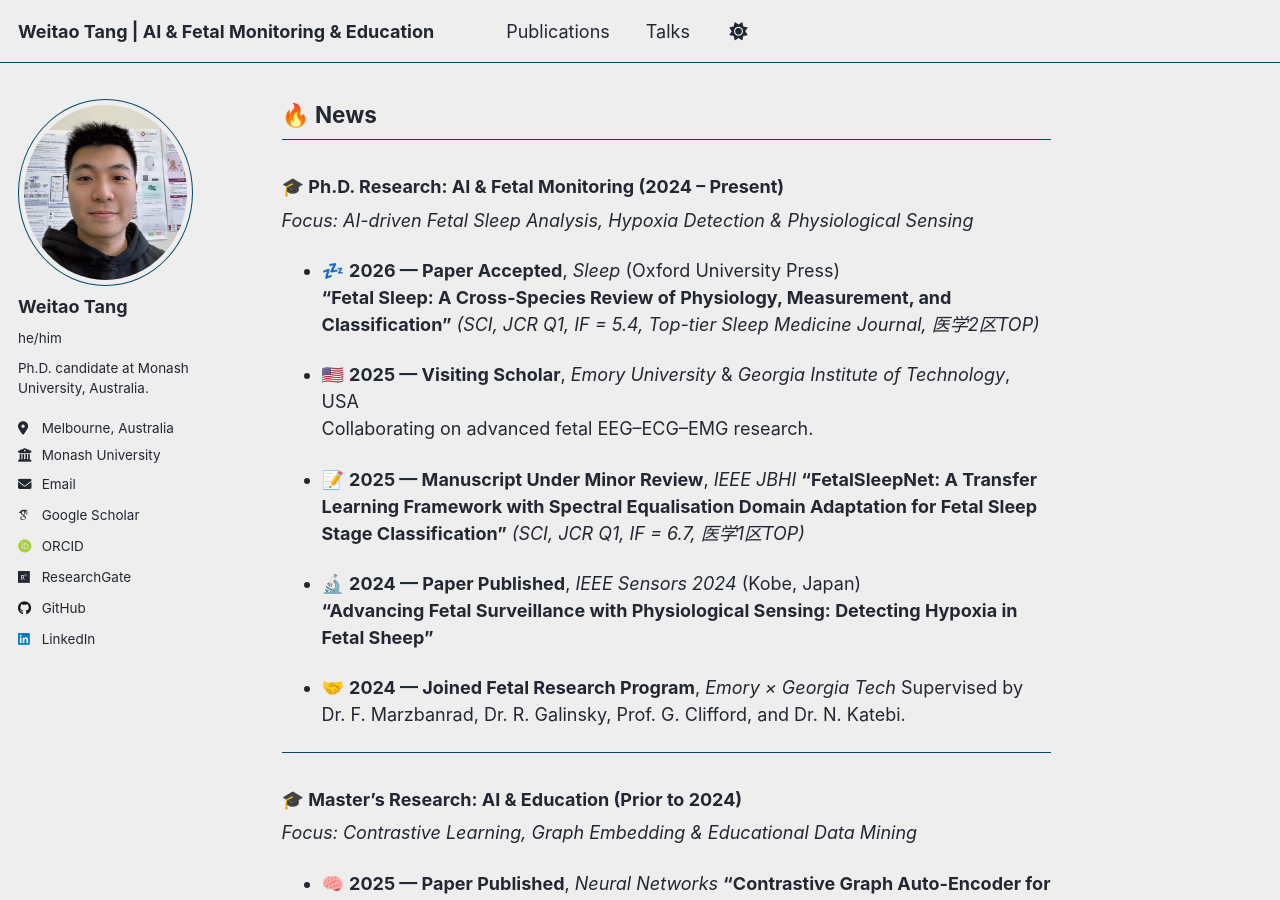
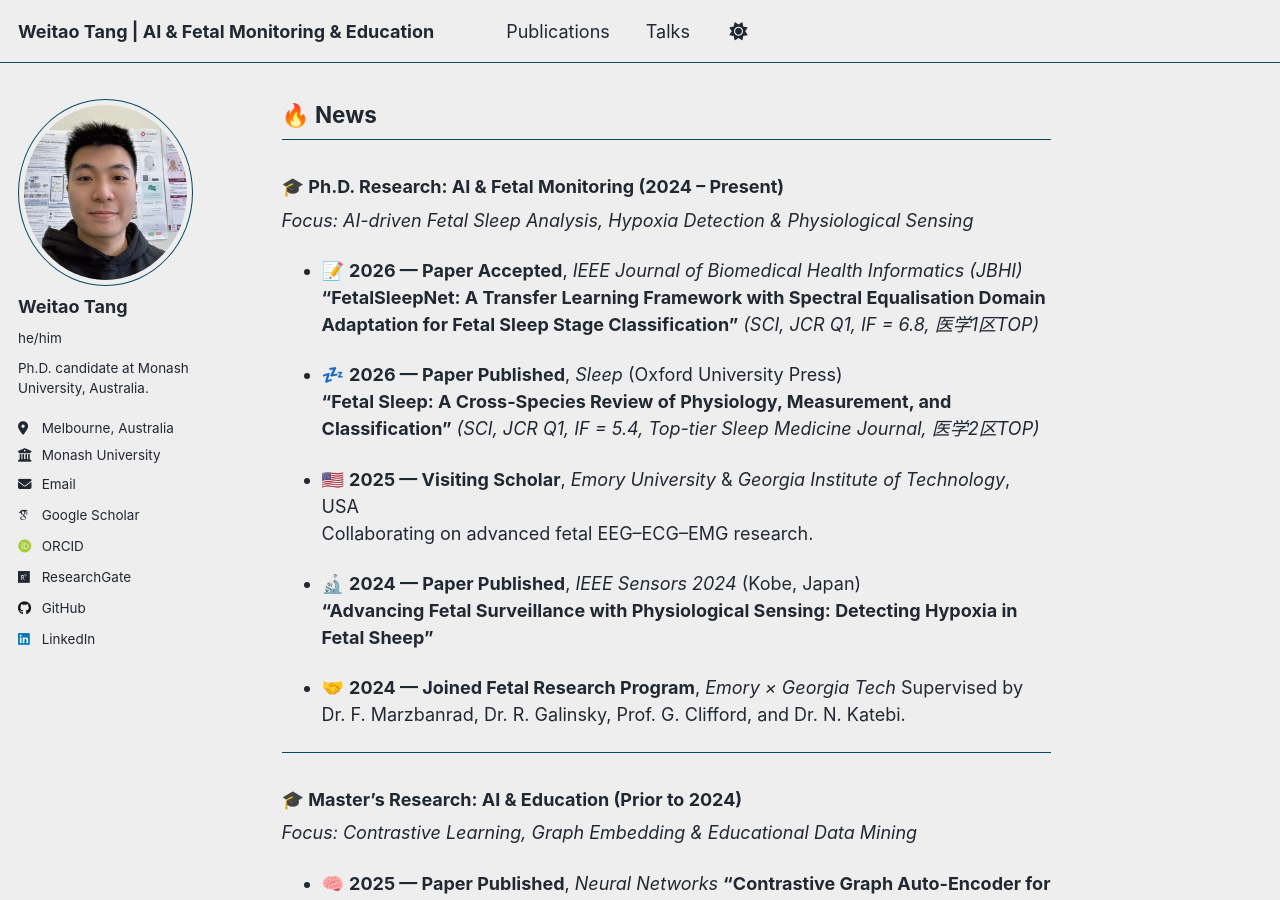
Before and after one commit to WeitaoTang-GitHub/WeitaoTang-GitHub.github.io, a Jekyll site: the page built from _pages/about.md, in a window 1280 px wide and 900 px high, scrolled down 1299 px. Built offline with Jekyll 4.4.1, drawn with Linux system fonts in a browser that asks for light colours; some web fonts are replaced.

Commit message:
Update publication details in about.md

```diff
--- a/_pages/about.md
+++ b/_pages/about.md
@@ -51,13 +51,13 @@ Together, this multidisciplinary team aims to advance AI-driven physiological mo
 ### 🎓 Ph.D. Research: AI & Fetal Monitoring  (2024 – Present)
 *Focus: AI-driven Fetal Sleep Analysis, Hypoxia Detection & Physiological Sensing*
 
-- 💤 **2026 — Paper Accepted**, *Sleep* (Oxford University Press)
+- 📝 **2026 — Paper Accepted**, *IEEE Journal of Biomedical Health Informatics (JBHI)* **“FetalSleepNet: A Transfer Learning Framework with Spectral Equalisation Domain Adaptation for Fetal Sleep Stage Classification”** *(SCI, JCR Q1, IF = 6.8, 医学1区TOP)*
+
+- 💤 **2026 — Paper Published**, *Sleep* (Oxford University Press)
   **“Fetal Sleep: A Cross-Species Review of Physiology, Measurement, and Classification”** *(SCI, JCR Q1, IF = 5.4, Top-tier Sleep Medicine Journal, 医学2区TOP)*
 
 - 🇺🇸 **2025 — Visiting Scholar**, *Emory University* & *Georgia Institute of Technology*, USA
   Collaborating on advanced fetal EEG–ECG–EMG research.
-
-- 📝 **2025 — Manuscript Under Minor Review**, *IEEE JBHI* **“FetalSleepNet: A Transfer Learning Framework with Spectral Equalisation Domain Adaptation for Fetal Sleep Stage Classification”** *(SCI, JCR Q1, IF = 6.7, 医学1区TOP)*
 
 - 🔬 **2024 — Paper Published**, *IEEE Sensors 2024* (Kobe, Japan)
   **“Advancing Fetal Surveillance with Physiological Sensing: Detecting Hypoxia in Fetal Sheep”**
```
